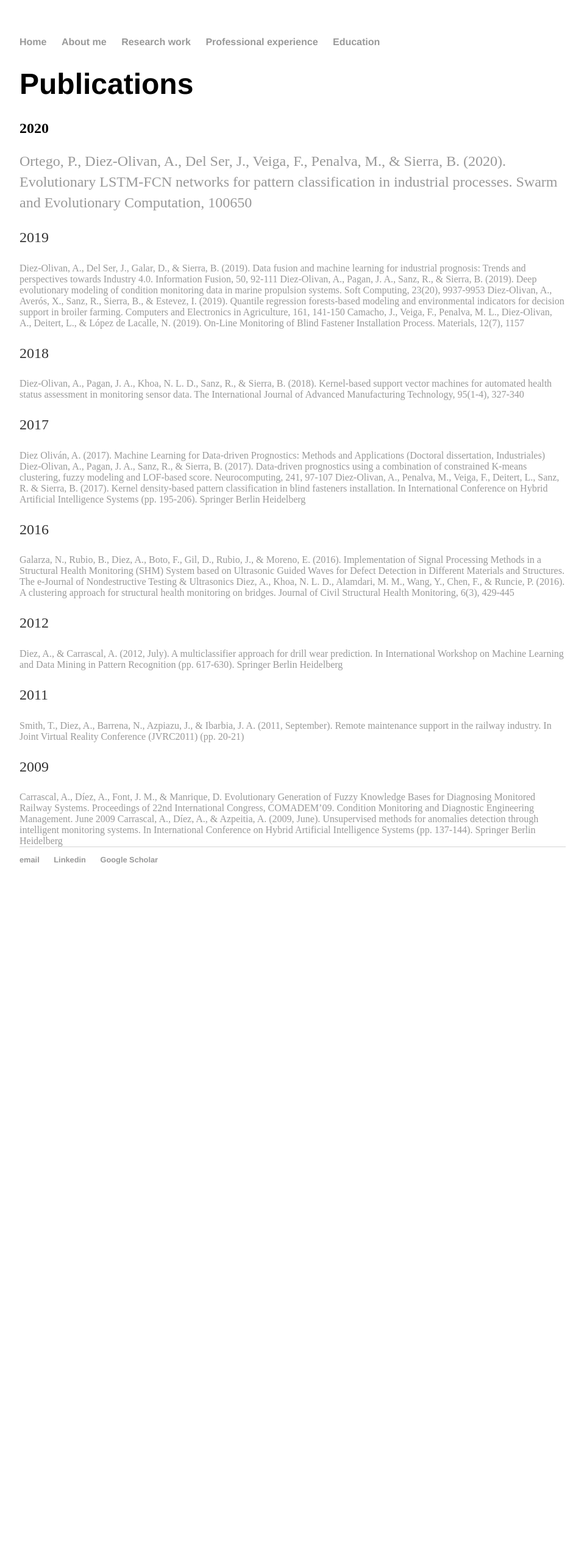
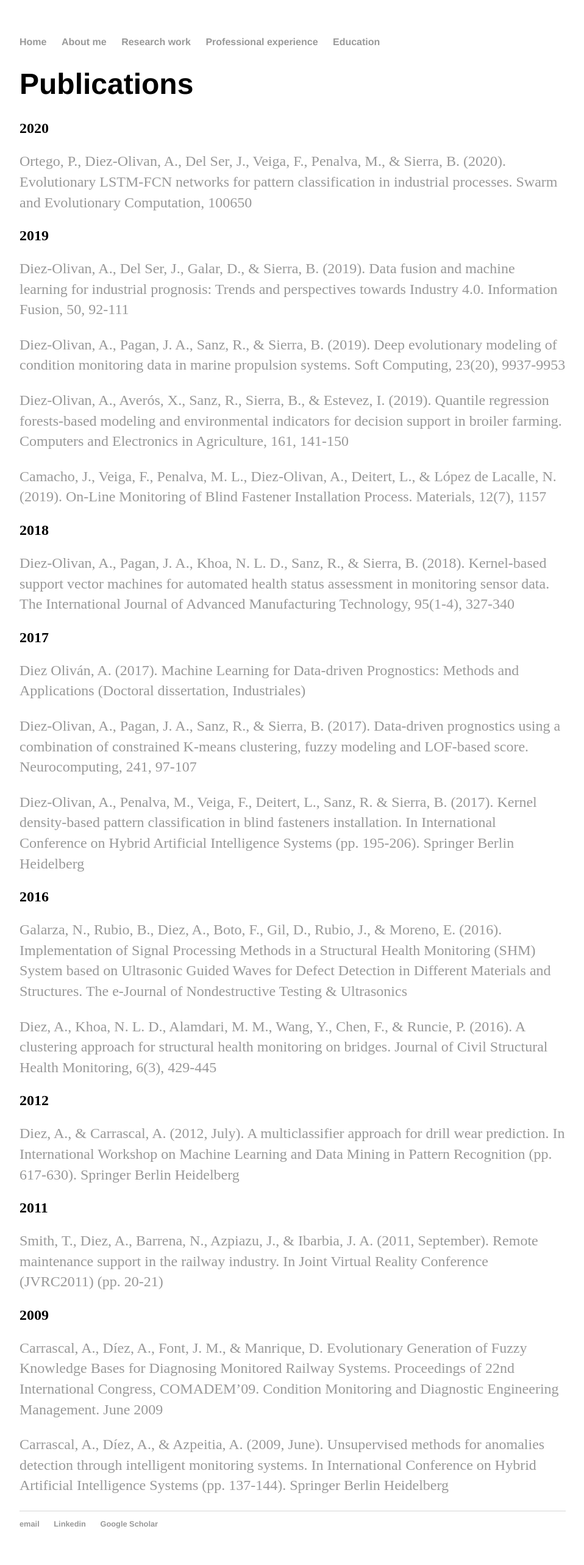
Before and after one commit to adiezolivan/adiezolivan.github.io, a Jekyll site: the page built from research_work/index.html, in a window 1280 px wide. Shown: the whole page at 61% size, without its empty margins (160-1118 px from the left). Built offline with Jekyll 4.4.1, drawn with Linux system fonts in a browser that asks for light colours; before the commit the page ends 1477 px from its top, so only the background shows below that.

Commit message:
Update index.html

```diff
--- a/research_work/index.html
+++ b/research_work/index.html
@@ -6,25 +6,25 @@ title: Research work
 	<h1>Publications</h1>
 	<h2>2020</h2>
 	<p><a href="https://doi.org/10.1016/j.swevo.2020.100650">Ortego, P., Diez-Olivan, A., Del Ser, J., Veiga, F., Penalva, M., & Sierra, B. (2020). Evolutionary LSTM-FCN networks for pattern classification in industrial processes. Swarm and Evolutionary Computation, 100650</a></p>
-	<p>2019</p>
-	<a href="https://doi.org/10.1016/j.inffus.2018.10.005">Diez-Olivan, A., Del Ser, J., Galar, D., & Sierra, B. (2019). Data fusion and machine learning for industrial prognosis: Trends and perspectives towards Industry 4.0. Information Fusion, 50, 92-111</a>
-    	<a href="https://doi.org/10.1007/s00500-018-3549-3">Diez-Olivan, A., Pagan, J. A., Sanz, R., & Sierra, B. (2019). Deep evolutionary modeling of condition monitoring data in marine propulsion systems. Soft Computing, 23(20), 9937-9953</a>
-    	<a href="https://doi.org/10.1016/j.compag.2018.03.025">Diez-Olivan, A., Averós, X., Sanz, R., Sierra, B., & Estevez, I. (2019). Quantile regression forests-based modeling and environmental indicators for decision support in broiler farming. Computers and Electronics in Agriculture, 161, 141-150</a>
-    	<a href="https://doi.org/10.3390/ma12071157">Camacho, J., Veiga, F., Penalva, M. L., Diez-Olivan, A., Deitert, L., & López de Lacalle, N. (2019). On-Line Monitoring of Blind Fastener Installation Process. Materials, 12(7), 1157</a>
-    	<p>2018</p>
-	<a href="https://doi.org/10.1007/s00170-017-1204-2">Diez-Olivan, A., Pagan, J. A., Khoa, N. L. D., Sanz, R., & Sierra, B. (2018). Kernel-based support vector machines for automated health status assessment in monitoring sensor data. The International Journal of Advanced Manufacturing Technology, 95(1-4), 327-340</a>
-    	<p>2017</p>
-	<a href="https://pdfs.semanticscholar.org/5023/a28562421b015e86795dfb3bf83f89d9556a.pdf">Diez Oliván, A. (2017). Machine Learning for Data-driven Prognostics: Methods and Applications (Doctoral dissertation, Industriales)</a>
-    	<a href="https://doi.org/10.1016/j.neucom.2017.02.024">Diez-Olivan, A., Pagan, J. A., Sanz, R., & Sierra, B. (2017). Data-driven prognostics using a combination of constrained K-means clustering, fuzzy modeling and LOF-based score. Neurocomputing, 241, 97-107</a>
-	<a href="https://doi.org/10.1007/978-3-319-59650-1_17">Diez-Olivan, A., Penalva, M., Veiga, F., Deitert, L., Sanz, R. & Sierra, B. (2017). Kernel density-based pattern classification in blind fasteners installation. In International Conference on Hybrid Artificial Intelligence Systems (pp. 195-206). Springer Berlin Heidelberg</a>
-    	<p>2016</p>
-	<a href="https://www.semanticscholar.org/paper/Implementation-of-Signal-Processing-Methods-in-a-on-Galarza-Rubio/9b66f6bffe499a68af8a756ef803a5ef6fcf1618">Galarza, N., Rubio, B., Diez, A., Boto, F., Gil, D., Rubio, J., & Moreno, E. (2016). Implementation of Signal Processing Methods in a Structural Health Monitoring (SHM) System based on Ultrasonic Guided Waves for Defect Detection in Different Materials and Structures. The e-Journal of Nondestructive Testing & Ultrasonics</a>
-    	<a href="https://doi.org/10.1007/s13349-016-0160-0">Diez, A., Khoa, N. L. D., Alamdari, M. M., Wang, Y., Chen, F., & Runcie, P. (2016). A clustering approach for structural health monitoring on bridges. Journal of Civil Structural Health Monitoring, 6(3), 429-445</a>
-    	<p>2012</p>
-	<a href="https://doi.org/10.1007/978-3-642-31537-4_48">Diez, A., & Carrascal, A. (2012, July). A multiclassifier approach for drill wear prediction. In International Workshop on Machine Learning and Data Mining in Pattern Recognition (pp. 617-630). Springer Berlin Heidelberg</a>
-    	<p>2011</p>
-	<a href="https://www.vtt.fi/inf/julkaisut/muut/2011/Remote_support.pdf">Smith, T., Diez, A., Barrena, N., Azpiazu, J., & Ibarbia, J. A. (2011, September). Remote maintenance support in the railway industry. In Joint Virtual Reality Conference (JVRC2011) (pp. 20-21)</a>
-    	<p>2009</p>
-	<a href="http://oa.upm.es/46862/1/INVE_MEM_2009_257959.pdf">Carrascal, A., Díez, A., Font, J. M., & Manrique, D. Evolutionary Generation of Fuzzy Knowledge Bases for Diagnosing Monitored Railway Systems. Proceedings of 22nd International Congress, COMADEM’09. Condition Monitoring and Diagnostic Engineering Management. June 2009</a>
-    	<a href="https://doi.org/10.1007/978-3-642-02319-4_17">Carrascal, A., Díez, A., & Azpeitia, A. (2009, June). Unsupervised methods for anomalies detection through intelligent monitoring systems. In International Conference on Hybrid Artificial Intelligence Systems (pp. 137-144). Springer Berlin Heidelberg</a>
+	<h2>2019</h2>
+	<p><a href="https://doi.org/10.1016/j.inffus.2018.10.005">Diez-Olivan, A., Del Ser, J., Galar, D., & Sierra, B. (2019). Data fusion and machine learning for industrial prognosis: Trends and perspectives towards Industry 4.0. Information Fusion, 50, 92-111</a></p>
+    	<p><a href="https://doi.org/10.1007/s00500-018-3549-3">Diez-Olivan, A., Pagan, J. A., Sanz, R., & Sierra, B. (2019). Deep evolutionary modeling of condition monitoring data in marine propulsion systems. Soft Computing, 23(20), 9937-9953</a></p>
+    	<p><a href="https://doi.org/10.1016/j.compag.2018.03.025">Diez-Olivan, A., Averós, X., Sanz, R., Sierra, B., & Estevez, I. (2019). Quantile regression forests-based modeling and environmental indicators for decision support in broiler farming. Computers and Electronics in Agriculture, 161, 141-150</a></p>
+    	<p><a href="https://doi.org/10.3390/ma12071157">Camacho, J., Veiga, F., Penalva, M. L., Diez-Olivan, A., Deitert, L., & López de Lacalle, N. (2019). On-Line Monitoring of Blind Fastener Installation Process. Materials, 12(7), 1157</a></p>
+    	<h2>2018</h2>
+	<p><a href="https://doi.org/10.1007/s00170-017-1204-2">Diez-Olivan, A., Pagan, J. A., Khoa, N. L. D., Sanz, R., & Sierra, B. (2018). Kernel-based support vector machines for automated health status assessment in monitoring sensor data. The International Journal of Advanced Manufacturing Technology, 95(1-4), 327-340</a></p>
+    	<h2>2017</h2>
+	<p><a href="https://pdfs.semanticscholar.org/5023/a28562421b015e86795dfb3bf83f89d9556a.pdf">Diez Oliván, A. (2017). Machine Learning for Data-driven Prognostics: Methods and Applications (Doctoral dissertation, Industriales)</a></p>
+    	<p><a href="https://doi.org/10.1016/j.neucom.2017.02.024">Diez-Olivan, A., Pagan, J. A., Sanz, R., & Sierra, B. (2017). Data-driven prognostics using a combination of constrained K-means clustering, fuzzy modeling and LOF-based score. Neurocomputing, 241, 97-107</a></p>
+	<p><a href="https://doi.org/10.1007/978-3-319-59650-1_17">Diez-Olivan, A., Penalva, M., Veiga, F., Deitert, L., Sanz, R. & Sierra, B. (2017). Kernel density-based pattern classification in blind fasteners installation. In International Conference on Hybrid Artificial Intelligence Systems (pp. 195-206). Springer Berlin Heidelberg</a></p>
+    	<h2>2016</h2>
+	<p><a href="https://www.semanticscholar.org/paper/Implementation-of-Signal-Processing-Methods-in-a-on-Galarza-Rubio/9b66f6bffe499a68af8a756ef803a5ef6fcf1618">Galarza, N., Rubio, B., Diez, A., Boto, F., Gil, D., Rubio, J., & Moreno, E. (2016). Implementation of Signal Processing Methods in a Structural Health Monitoring (SHM) System based on Ultrasonic Guided Waves for Defect Detection in Different Materials and Structures. The e-Journal of Nondestructive Testing & Ultrasonics</a></p>
+    	<p><a href="https://doi.org/10.1007/s13349-016-0160-0">Diez, A., Khoa, N. L. D., Alamdari, M. M., Wang, Y., Chen, F., & Runcie, P. (2016). A clustering approach for structural health monitoring on bridges. Journal of Civil Structural Health Monitoring, 6(3), 429-445</a></p>
+    	<h2>2012</h2>
+	<p><a href="https://doi.org/10.1007/978-3-642-31537-4_48">Diez, A., & Carrascal, A. (2012, July). A multiclassifier approach for drill wear prediction. In International Workshop on Machine Learning and Data Mining in Pattern Recognition (pp. 617-630). Springer Berlin Heidelberg</a></p>
+    	<h2>2011</h2>
+	<p><a href="https://www.vtt.fi/inf/julkaisut/muut/2011/Remote_support.pdf">Smith, T., Diez, A., Barrena, N., Azpiazu, J., & Ibarbia, J. A. (2011, September). Remote maintenance support in the railway industry. In Joint Virtual Reality Conference (JVRC2011) (pp. 20-21)</a></p>
+    	<h2>2009</h2>
+	<p><a href="http://oa.upm.es/46862/1/INVE_MEM_2009_257959.pdf">Carrascal, A., Díez, A., Font, J. M., & Manrique, D. Evolutionary Generation of Fuzzy Knowledge Bases for Diagnosing Monitored Railway Systems. Proceedings of 22nd International Congress, COMADEM’09. Condition Monitoring and Diagnostic Engineering Management. June 2009</a></p>
+    	<p><a href="https://doi.org/10.1007/978-3-642-02319-4_17">Carrascal, A., Díez, A., & Azpeitia, A. (2009, June). Unsupervised methods for anomalies detection through intelligent monitoring systems. In International Conference on Hybrid Artificial Intelligence Systems (pp. 137-144). Springer Berlin Heidelberg</a></p>
 </div><!-- /.blurb -->
```
